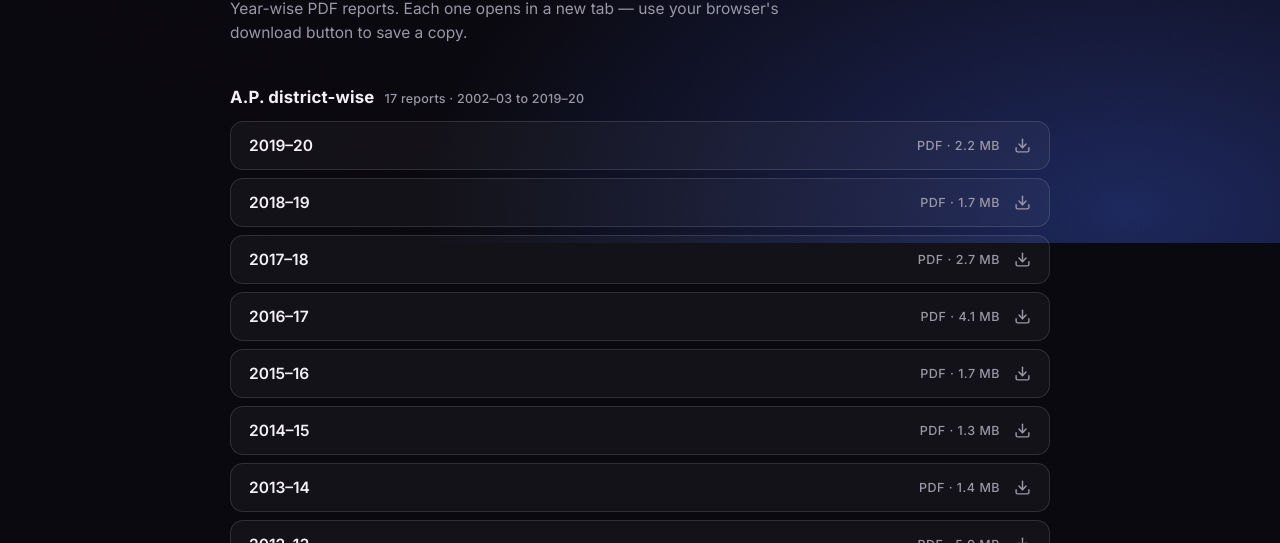
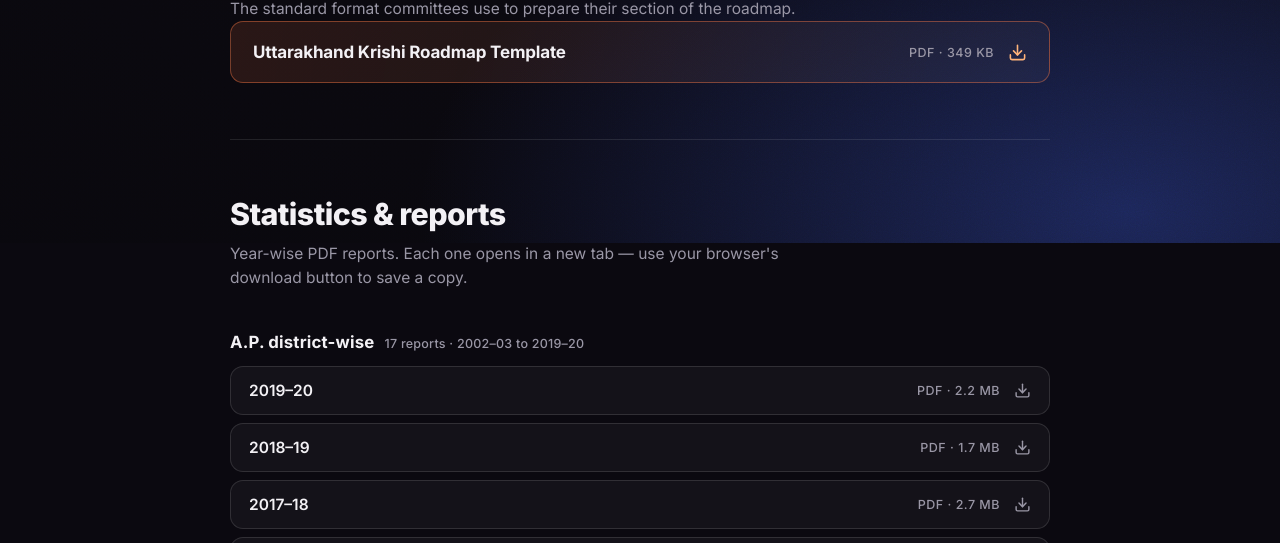
Before and after one commit to pantnagar-prog/krishi-roadmap, a plain HTML site: page resources.html in a window 1280 px wide. Shown: the part 557-1100 px from the top of the page. Drawn offline with Linux system fonts and the light colour scheme.

Commit message:
Add roadmap draft template to Resources

```diff
--- a/resources.html
+++ b/resources.html
@@ -214,6 +214,18 @@
       border-color: rgba(255, 122, 69, 0.55);
       background: rgba(255, 255, 255, 0.06);
     }
+    ul.filelist.featured a {
+      padding: 20px 22px;
+      border-color: rgba(255, 122, 69, 0.42);
+      background: linear-gradient(100deg, rgba(255, 122, 69, 0.13), rgba(255, 255, 255, 0.04));
+    }
+    ul.filelist.featured .fname { font-size: 17px; font-weight: 700; letter-spacing: -0.01em; }
+    ul.filelist.featured svg.dl { color: var(--accent-1); width: 19px; height: 19px; }
+    @media (max-width: 460px) {
+      ul.filelist.featured a { padding: 16px 15px; }
+      ul.filelist.featured .fname { font-size: 15.5px; }
+    }
+
     ul.filelist a:focus-visible { outline: 2px solid var(--accent-2); outline-offset: 2px; }
     .fname { font-weight: 600; font-size: 15.5px; }
     .fmeta {
@@ -362,6 +374,14 @@
 
     <div class="rule"></div>
 
+    <h2 class="sec">Roadmap draft template</h2>
+    <p class="secnote">The standard format committees use to prepare their section of the roadmap.</p>
+    <ul class="filelist featured">
+      <li><a href="pdfs/roadmap-draft-template.pdf" target="_blank" rel="noopener"><span class="fname">Uttarakhand Krishi Roadmap Template</span><span class="fmeta">PDF &middot; 349 KB</span><svg class="dl" viewBox="0 0 24 24" fill="none" stroke="currentColor" stroke-width="2" stroke-linecap="round" stroke-linejoin="round" aria-hidden="true"><path d="M21 15v4a2 2 0 0 1-2 2H5a2 2 0 0 1-2-2v-4"/><path d="M7 10l5 5 5-5"/><path d="M12 15V3"/></svg></a></li>
+    </ul>
+
+    <div class="rule"></div>
+
     <h2 class="sec">Statistics &amp; reports</h2>
     <p class="secnote">Year-wise PDF reports. Each one opens in a new tab &mdash; use your browser's download button to save a copy.</p>
 
```
Also changed, not shown: 1 other file.
